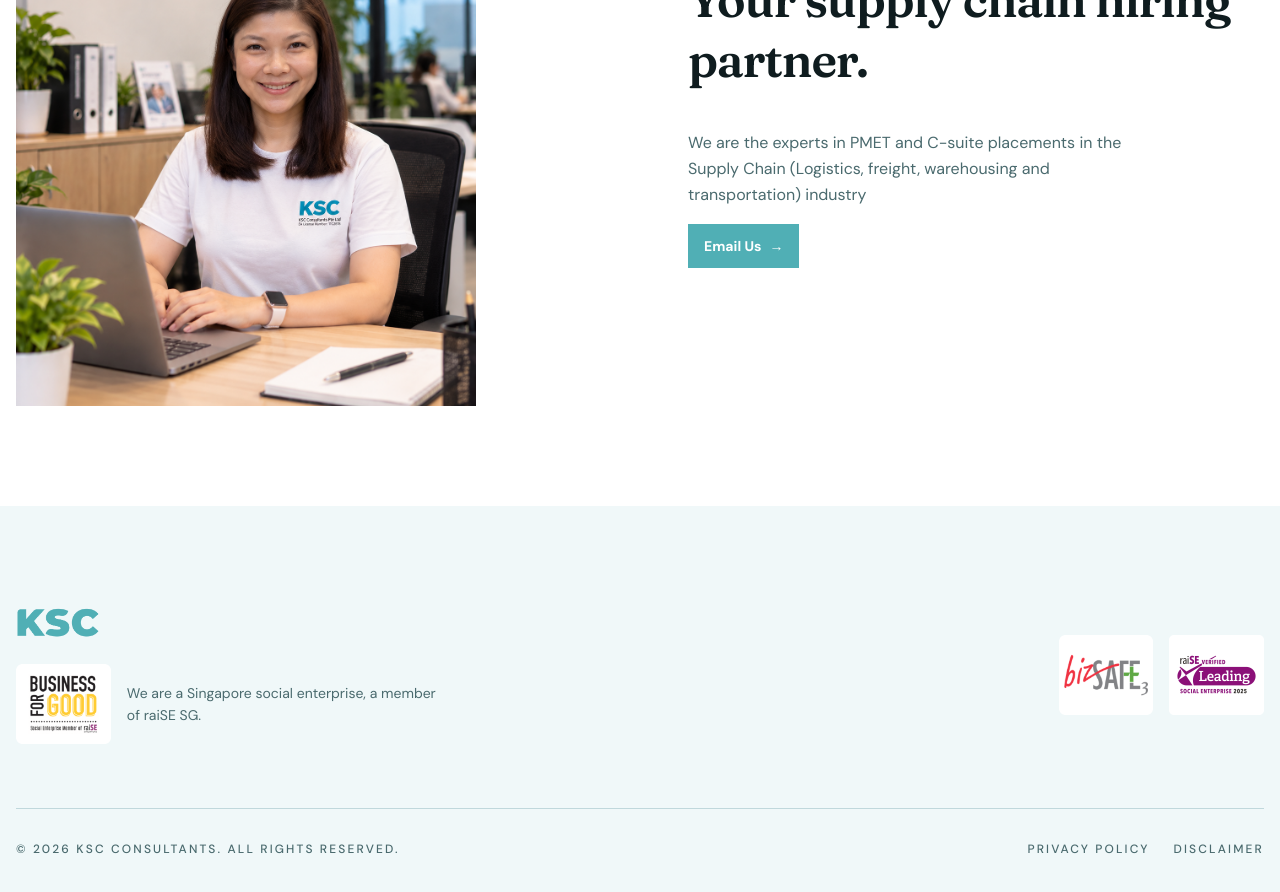
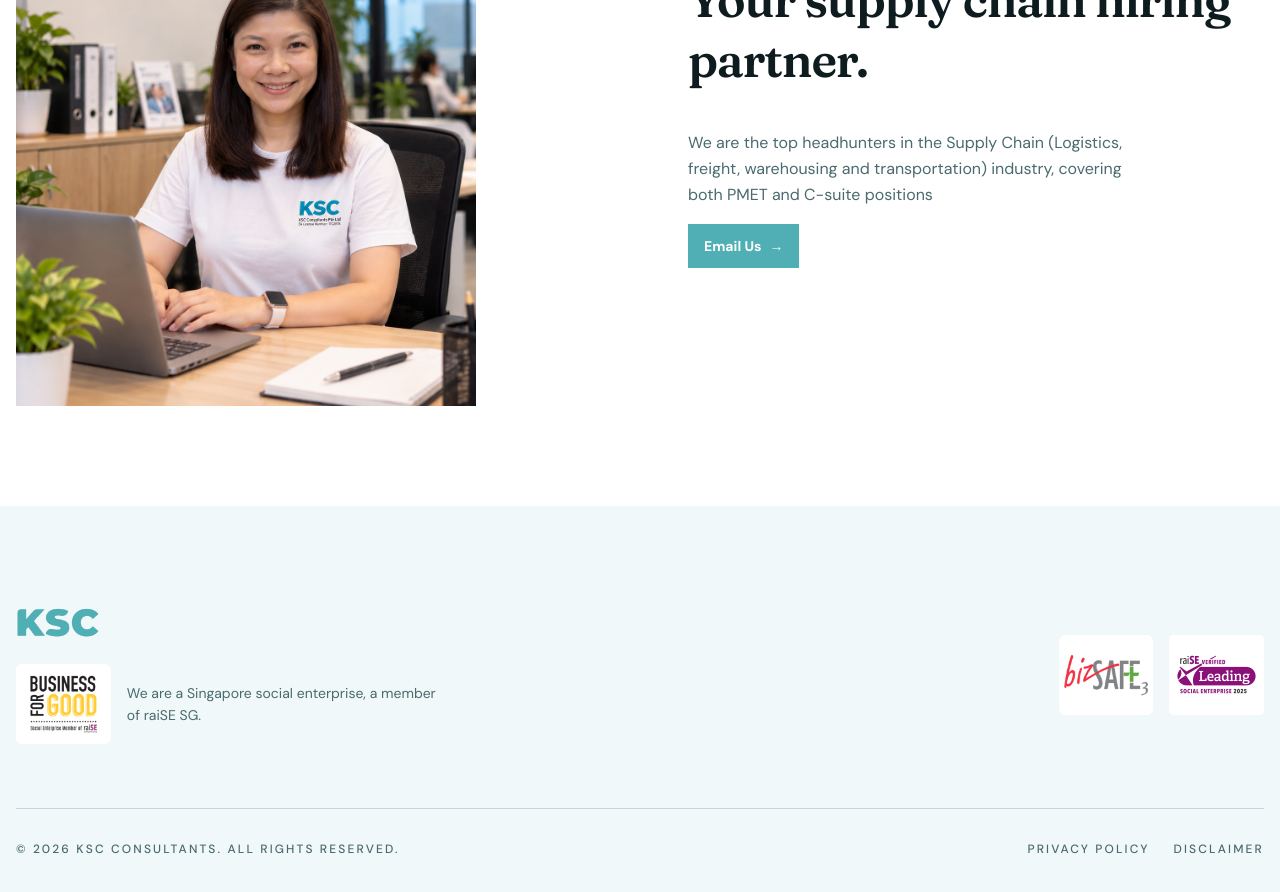
Before and after one commit to FindJobs-Pte-Ltd/ksc-website, a Next.js app: page / in a window 1280 px wide. Shown: the part 2480-3372 px from the top of the page. Built offline with nearby package versions, Linux system fonts and the light colour scheme.

Commit message:
fix: update supply chain industry description

```diff
--- a/app/components/home/Industries.tsx
+++ b/app/components/home/Industries.tsx
@@ -21,9 +21,9 @@ export default function Industries() {
           </h2>
           <div className="flex flex-col gap-4">
             <p className="max-w-md leading-relaxed text-muted-dark">
-              We are the experts in PMET and C-suite placements in the
-              Supply Chain (Logistics, freight, warehousing and
-              transportation) industry
+              We are the top headhunters in the Supply Chain (Logistics,
+              freight, warehousing and transportation) industry, covering
+              both PMET and C-suite positions
             </p>
             <a
               href="mailto:susan@kschr.com"
```
